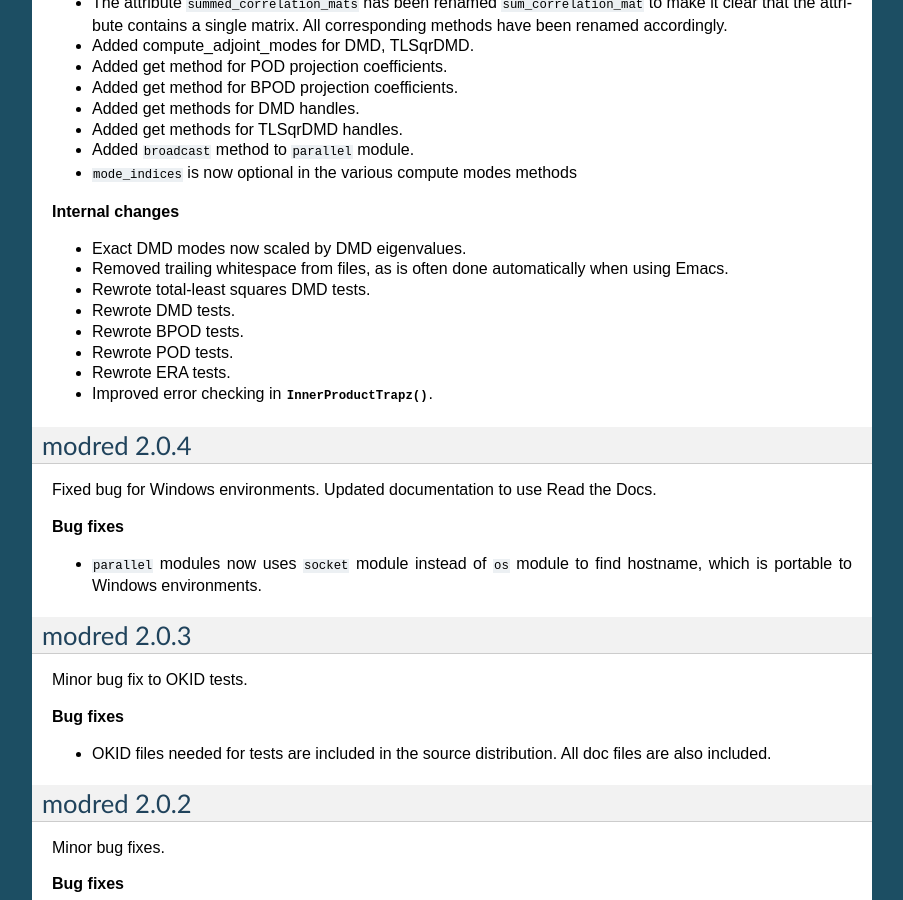
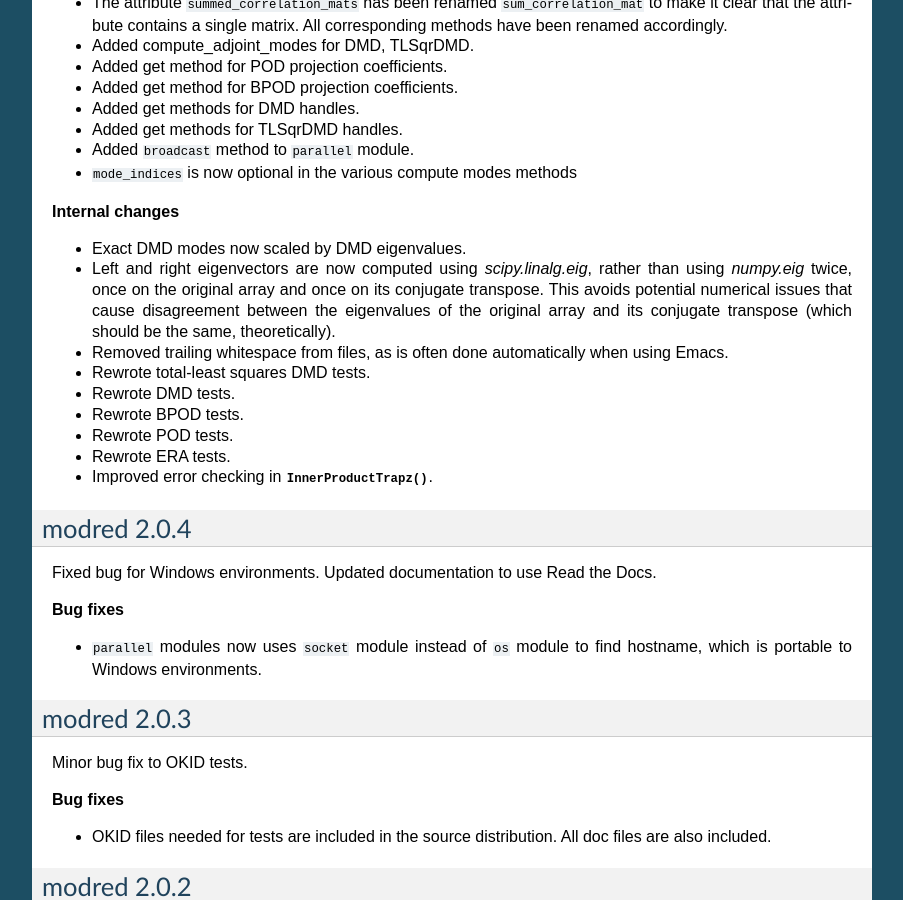
Before and after one commit to belson17/modred, a Sphinx documentation site: the page built from doc/release_notes.rst, in a window 1280 px wide and 900 px high, scrolled down 813 px. Shown: the whole window, without its empty margins (198-1101 px from the left). Built offline with Sphinx 7.4.7, drawn with Linux system fonts in a browser that asks for light colours; formulas are drawn with MathJax 3.

Commit message:
Updated release notes.

```diff
--- a/doc/release_notes.rst
+++ b/doc/release_notes.rst
@@ -80,6 +80,12 @@
 **Internal changes**
 
 * Exact DMD modes now scaled by DMD eigenvalues.
+
+* Left and right eigenvectors are now computed using `scipy.linalg.eig`, rather
+  than using `numpy.eig` twice, once on the original array and once on its
+  conjugate transpose.  This avoids potential numerical issues that cause
+  disagreement between the eigenvalues of the original array and its conjugate
+  transpose (which should be the same, theoretically).
 
 * Removed trailing whitespace from files, as is often done automatically when
   using Emacs.
```
